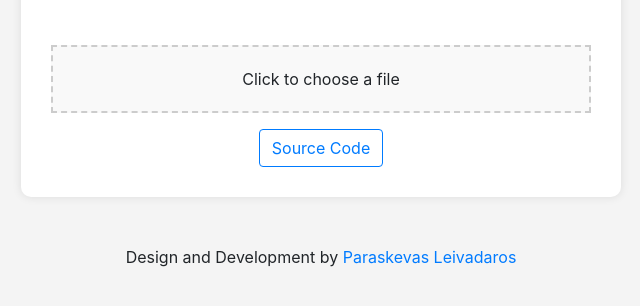
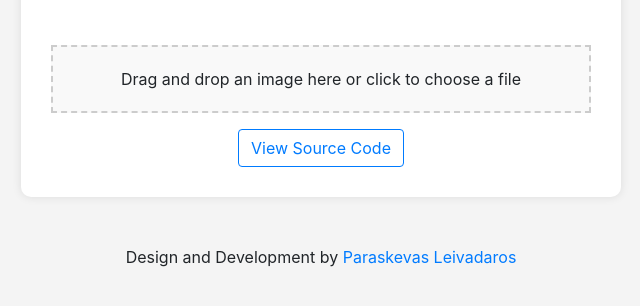
Before and after one commit to paraskevasleivadaros/analyze-image-web-app, a plain HTML site: page index.html in a window 1280 px wide. Shown: the part 330-636 px from the top of the page, without its empty margins (319-959 px from the left). Drawn offline with nearby package versions, Linux system fonts and the light colour scheme.

Commit message:
Update index.html

```diff
--- a/index.html
+++ b/index.html
@@ -4,7 +4,7 @@
 <head>
     <meta charset="utf-8">
     <meta name="viewport" content="width=device-width, initial-scale=1">
-    <title>Image Recognition App</title>
+    <title>Image Recognition Web App</title>
     <!-- Link to Bootstrap CSS -->
     <link rel="stylesheet" href="https://maxcdn.bootstrapcdn.com/bootstrap/4.0.0/css/bootstrap.min.css">
     <style>
@@ -55,7 +55,7 @@
         <div class="text-center mb-3">
             <!-- Container for the file input with drag-and-drop functionality -->
             <div id="fileInputContainer" onclick="document.getElementById('imageFile').click()">
-                <span>Click to choose a file</span>
+                <span>Drag and drop an image here or click to choose a file</span>
                 <input type="file" class="form-control-file" id="imageFile" accept="image/*" style="display: none;"
                     onchange="recognizeImage()">
             </div>
@@ -82,7 +82,7 @@
         <div class="text-center mt-3">
             <!-- Link to source code on GitHub -->
             <a href="https://github.com/paraskevasleivadaros/analyze-image-web-app"
-                class="btn btn-outline-primary" target="_blank">Source Code</a>
+                class="btn btn-outline-primary" target="_blank">View Source Code</a>
         </div>
     </div>
 
```
